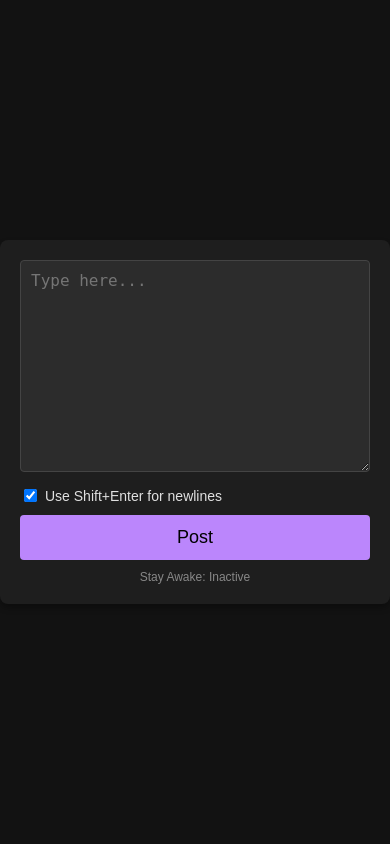
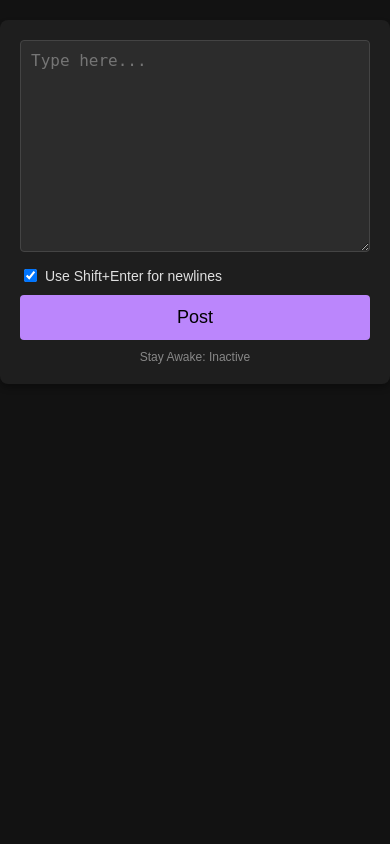
Before and after one commit to JoelEager/phone-keyboard, a Flask app: page / in a window 390 px wide. Run offline with Flask 3, Linux system fonts and the light colour scheme.

Commit message:
fix: align form to the top to prevent keyboard overlap
Changed body flex alignment from center to flex-start and
added padding-top so the mobile keyboard does not obscure
the bottom of the form when typing.

Co-authored-by: JoelEager <14286106+JoelEager@users.noreply.github.com>

```diff
--- a/templates/index.html
+++ b/templates/index.html
@@ -8,9 +8,11 @@
             font-family: sans-serif;
             display: flex;
             justify-content: center;
-            align-items: center;
-            height: 100vh;
+            align-items: flex-start;
+            min-height: 100vh;
             margin: 0;
+            padding-top: 20px;
+            box-sizing: border-box;
             background-color: #121212;
         }
         form {
```
